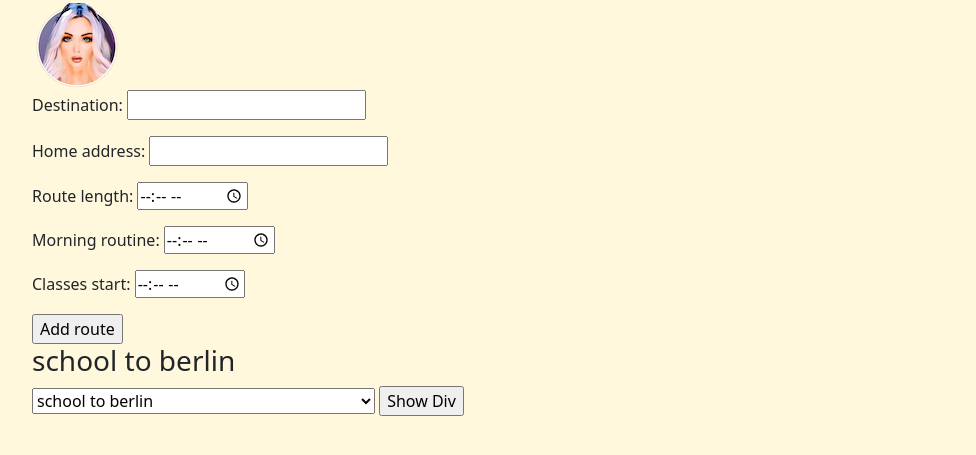
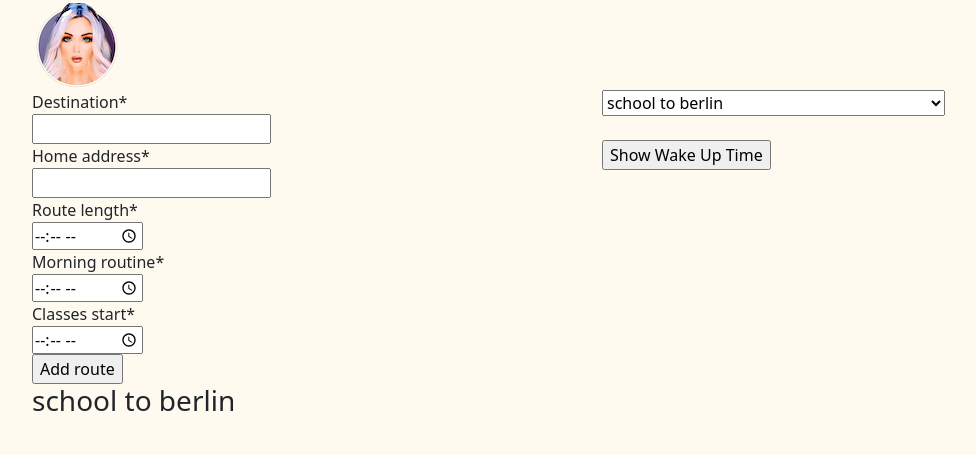
Before and after one commit to CNicox/lf08_wake_app, a Django app: template WakeApp/wake_app_homework/templates/WakeApp/home.html in a window 1280 px wide. Shown: the top 455 px of the page, without its empty margins (50-1026 px from the left). Run offline with Django 3.2, Linux system fonts and the light colour scheme; the template is opened without the code that fills it: values that come from a table or form of the project are taken from there, others are empty; data comes from the database, SQL or seed files in the repository; both versions use the stored data as it was after the commit; some libraries are stand-ins or nearby versions.

Commit message:
finished more or less

```diff
--- a/WakeApp/WakeApp/settings.py
+++ b/WakeApp/WakeApp/settings.py
@@ -38,6 +38,8 @@ INSTALLED_APPS = [
     'django.contrib.sessions',
     'django.contrib.messages',
     'django.contrib.staticfiles',
+    'crispy_forms',
+
 ]
 
 MIDDLEWARE = [
--- a/WakeApp/wake_app_homework/static/css/style.css
+++ b/WakeApp/wake_app_homework/static/css/style.css
@@ -1,3 +1,4 @@
 body{
-    background-color: cornsilk;
+    background-color: FloralWhite
+;
 }
--- a/WakeApp/wake_app_homework/templates/WakeApp/home.html
+++ b/WakeApp/wake_app_homework/templates/WakeApp/home.html
@@ -1,33 +1,67 @@
 {% extends 'based.html' %}
-
+{% load crispy_forms_tags %}
 
 {% block head %}
+    <style>
+    {
+        box-sizing: border-box;
+    }
+    /* Set additional styling options for the columns*/
+    .column {
+    float: left;
+    width: 50%;
+    }
 
+    .row:after {
+    content: "";
+    display: table;
+    clear: both;
+    }
+    </style>
 {% endblock %}
 
 {% block content %}
+<div class="row">
 
+<div class="column">
           <form method="post" action="{% url 'wake_app_homework:add-route'  %}">
               {% csrf_token %}
-              {{ route_form.as_p }}
+              {{ route_form|crispy }}
               <input type="submit" value="Add route">
           </form>
+    <h3>{{ route }}</h3>
+</div>
 
-
-    <h3>{{ route }}</h3>
-
-
-
-
-      <select name="routes" id="route">
+<div class="column">
+      <select name="routes" id="routeSelect">
     {% for route in routes %}
-        <option value="route">{{ route }}</option>
+        <option value={{ route.id }}>{{ route }}</option>
         <div id="welcomeDiv"  style="display:none;" class="answer_list" > {{ route }}</div>
     {% endfor %}
       </select>
-    <input type="button" name="answer" value="Show Div" onclick="showDiv()" />
+
+    {% for route in routes %}
+    <div id={{ route.id }} style="display:none;">
+        <p>You should wake up at {{ route.wake_up_time }} o'clock</p>
+    </div>
+    {% endfor %}
+
+    <script type="application/javascript">
+        var prevValue;
+
+        function showDiv() {
+            if (prevValue !== "undefined" && document.getElementById(prevValue)) {
+                document.getElementById(prevValue).style.display = "none";
+            }
+            var routeSelect = document.getElementById('routeSelect').value;
+            prevValue = routeSelect;
+            document.getElementById(routeSelect).style.display = "block";
+        }
+    </script>
+    <br>
+    <br>
+    <input type="button" name="answer" value="Show Wake Up Time" onclick="showDiv()" />
+</div>
+
+    </div>
 {% endblock %}
-
-function showDiv() {
-   document.getElementById('welcomeDiv').style.display = "block";
-}
--- a/WakeApp/wake_app_homework/templates/based.html
+++ b/WakeApp/wake_app_homework/templates/based.html
@@ -15,7 +15,7 @@
     <div class="container">
         <div class="row justify-content-between">
             <div class="col-3">
-                <a href=#><img src="{% static 'img/favicon.png' %}"></a>
+                <a href="{% url 'wake_app_homework:index' %}"><img src="{% static 'img/favicon.png' %}"></a>
             </div>
 
         </div>
```
Also changed, not shown: WakeApp/db.sqlite3.
